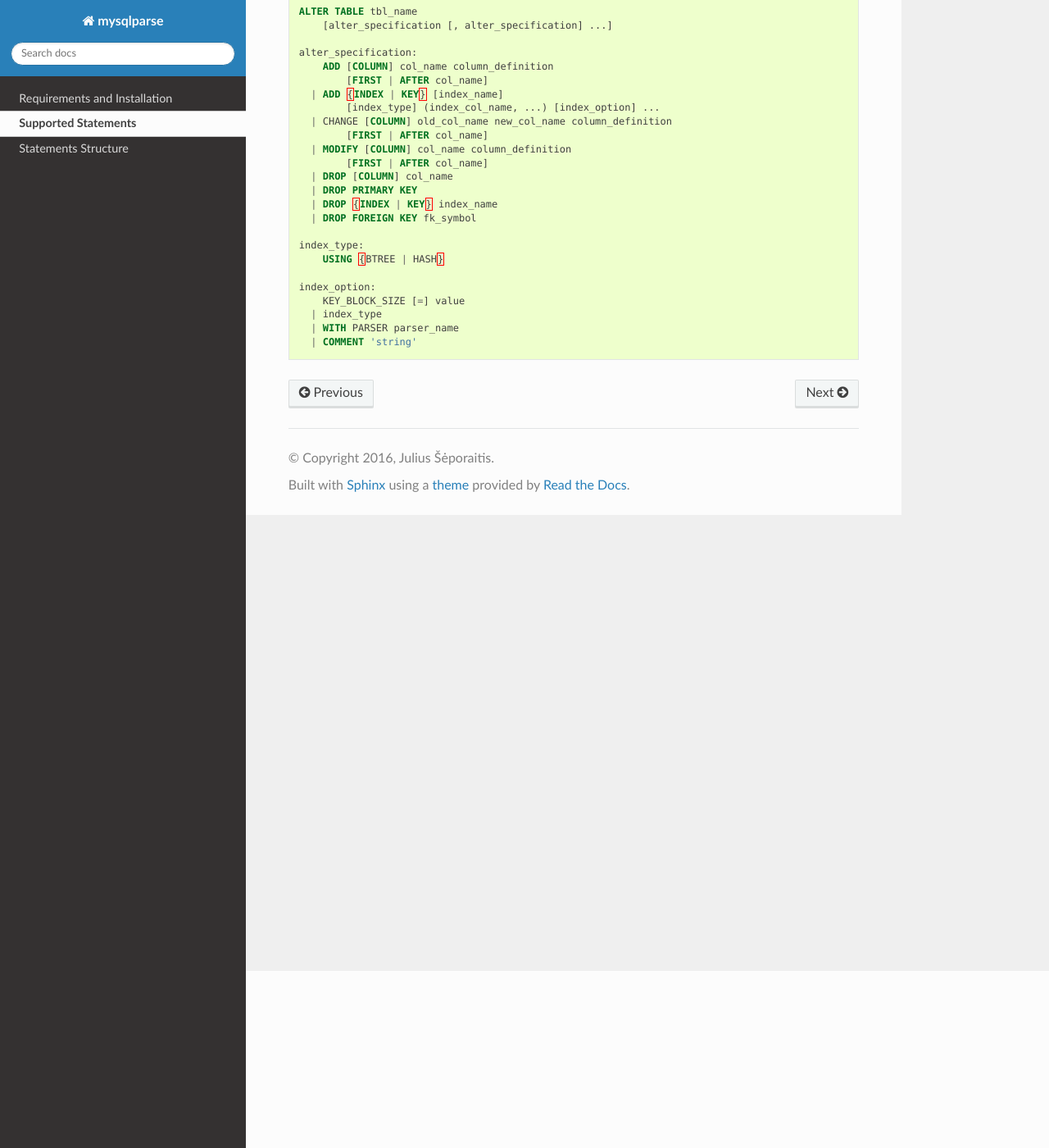
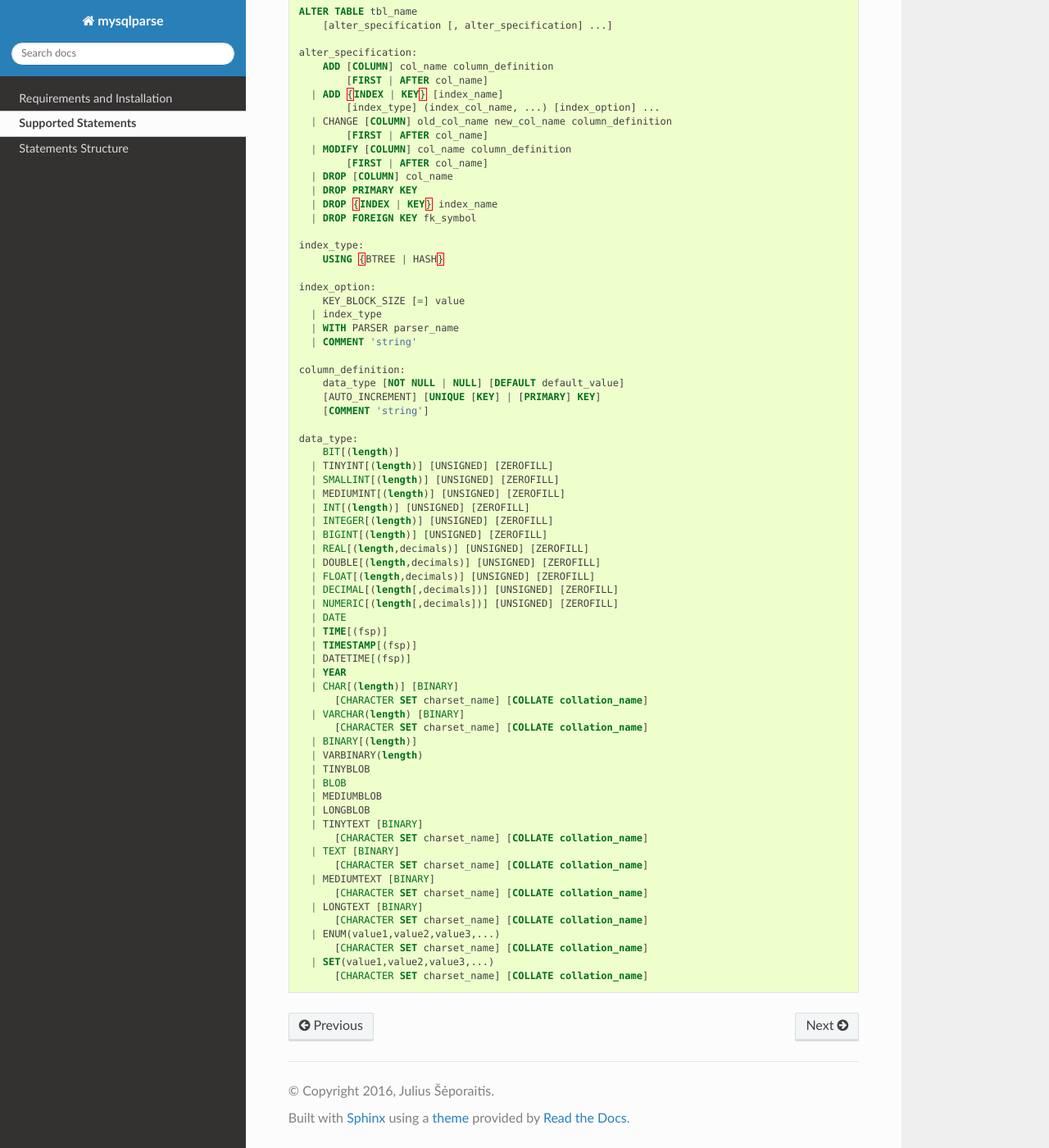
Before and after one commit to seporaitis/mysqlparse, a Sphinx documentation site: the page built from docs/statements.rst, in a window 1280 px wide and 1400 px high, scrolled down 216 px. Shown: the whole window at 82% size. Built offline with Sphinx 7.4.7 and the Read the Docs theme 2.0.0, drawn with Linux system fonts in a browser that asks for light colours; the version number could not be read and is left out.

Commit message:
Add statements documentation.

```diff
--- a/docs/statements.rst
+++ b/docs/statements.rst
@@ -32,4 +32,50 @@ statement syntax:
      | WITH PARSER parser_name
      | COMMENT 'string'
 
+   column_definition:
+       data_type [NOT NULL | NULL] [DEFAULT default_value]
+       [AUTO_INCREMENT] [UNIQUE [KEY] | [PRIMARY] KEY]
+       [COMMENT 'string']
+
+   data_type:
+       BIT[(length)]
+     | TINYINT[(length)] [UNSIGNED] [ZEROFILL]
+     | SMALLINT[(length)] [UNSIGNED] [ZEROFILL]
+     | MEDIUMINT[(length)] [UNSIGNED] [ZEROFILL]
+     | INT[(length)] [UNSIGNED] [ZEROFILL]
+     | INTEGER[(length)] [UNSIGNED] [ZEROFILL]
+     | BIGINT[(length)] [UNSIGNED] [ZEROFILL]
+     | REAL[(length,decimals)] [UNSIGNED] [ZEROFILL]
+     | DOUBLE[(length,decimals)] [UNSIGNED] [ZEROFILL]
+     | FLOAT[(length,decimals)] [UNSIGNED] [ZEROFILL]
+     | DECIMAL[(length[,decimals])] [UNSIGNED] [ZEROFILL]
+     | NUMERIC[(length[,decimals])] [UNSIGNED] [ZEROFILL]
+     | DATE
+     | TIME[(fsp)]
+     | TIMESTAMP[(fsp)]
+     | DATETIME[(fsp)]
+     | YEAR
+     | CHAR[(length)] [BINARY]
+         [CHARACTER SET charset_name] [COLLATE collation_name]
+     | VARCHAR(length) [BINARY]
+         [CHARACTER SET charset_name] [COLLATE collation_name]
+     | BINARY[(length)]
+     | VARBINARY(length)
+     | TINYBLOB
+     | BLOB
+     | MEDIUMBLOB
+     | LONGBLOB
+     | TINYTEXT [BINARY]
+         [CHARACTER SET charset_name] [COLLATE collation_name]
+     | TEXT [BINARY]
+         [CHARACTER SET charset_name] [COLLATE collation_name]
+     | MEDIUMTEXT [BINARY]
+         [CHARACTER SET charset_name] [COLLATE collation_name]
+     | LONGTEXT [BINARY]
+         [CHARACTER SET charset_name] [COLLATE collation_name]
+     | ENUM(value1,value2,value3,...)
+         [CHARACTER SET charset_name] [COLLATE collation_name]
+     | SET(value1,value2,value3,...)
+         [CHARACTER SET charset_name] [COLLATE collation_name]
+
 .. _`MySQL ALTER TABLE`: http://dev.mysql.com/doc/refman/5.7/en/alter-table.html
```
Also changed, not shown: docs/index.rst (+0 -8 lines).
